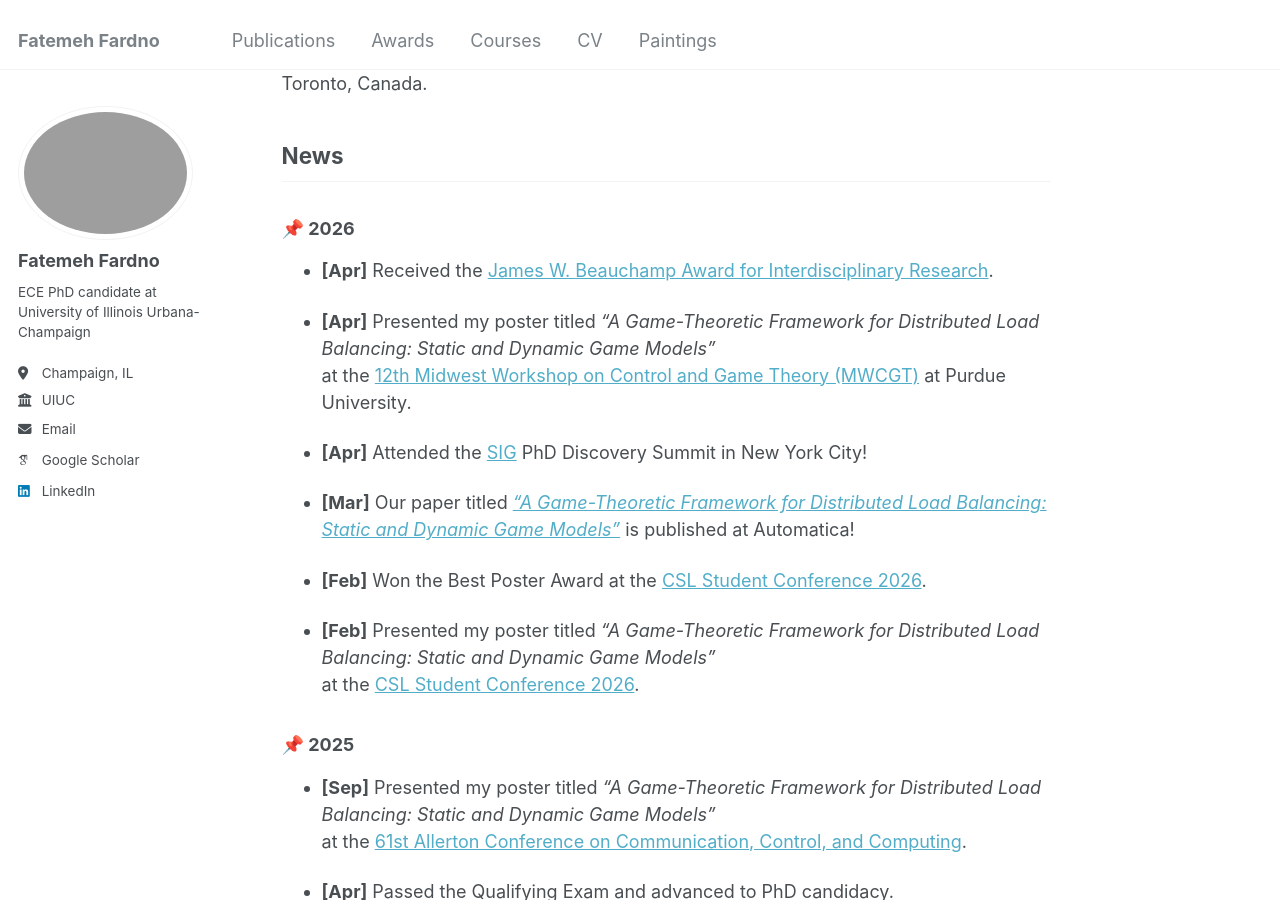
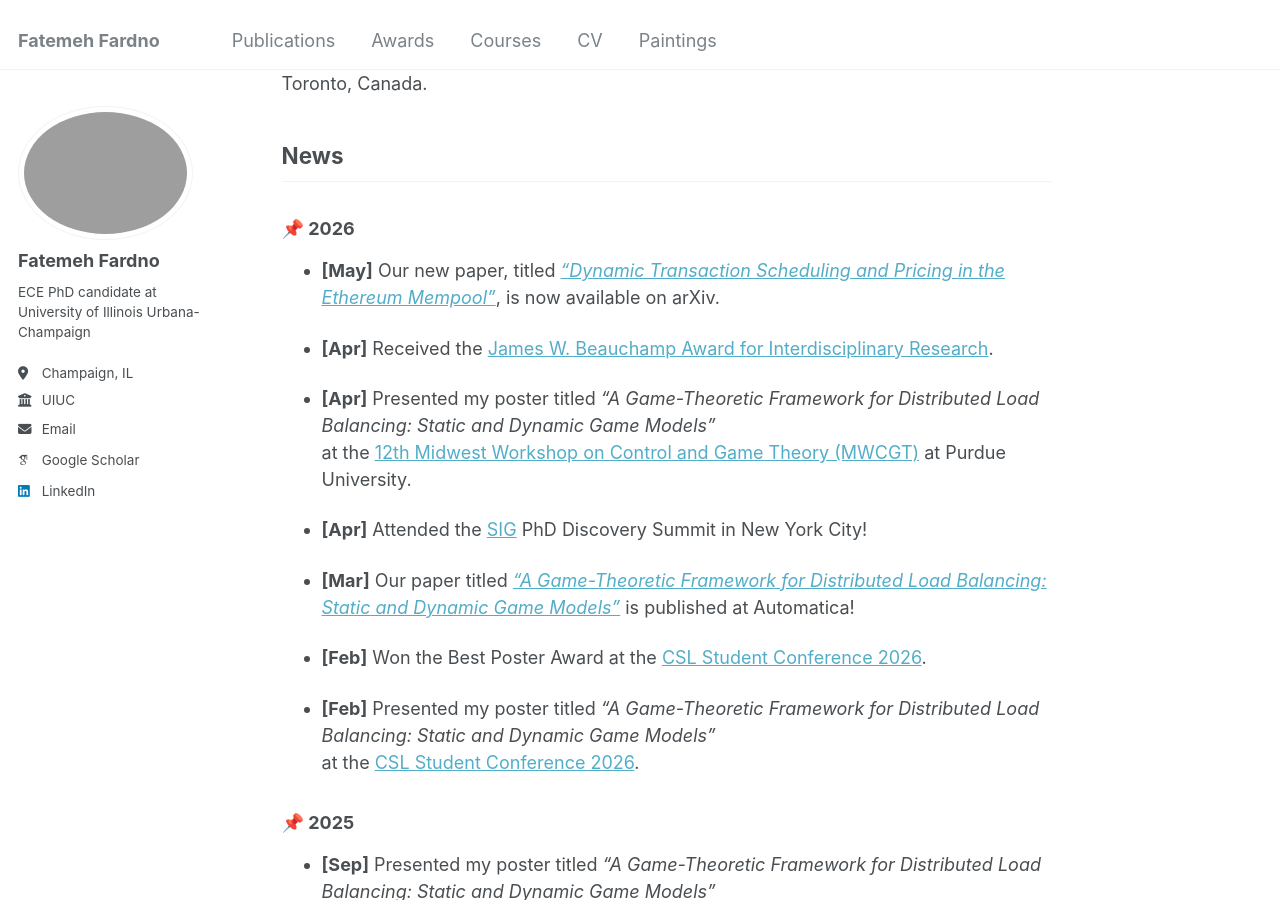
Before and after one commit to ffardno/ffardno.github.io, a Jekyll site: the page built from _pages/about.md, in a window 1280 px wide and 900 px high, scrolled down 526 px. Built offline with Jekyll 4.4.1, drawn with Linux system fonts in a browser that asks for light colours; some web fonts are replaced.

Commit message:
Update about.md

```diff
--- a/_pages/about.md
+++ b/_pages/about.md
@@ -19,6 +19,7 @@ Before starting my PhD, I worked as a software engineer at [Microchip Technology
 
 ### 📌 2026
 
+- **[May]** Our new paper, titled [*“Dynamic Transaction Scheduling and Pricing in the Ethereum Mempool”*](https://arxiv.org/abs/2605.12794), is now available on arXiv.
 
 - **[Apr]** Received the [James W. Beauchamp Award for Interdisciplinary Research](https://ece.illinois.edu/academics/grad/awards/beauchamp).
 
```
